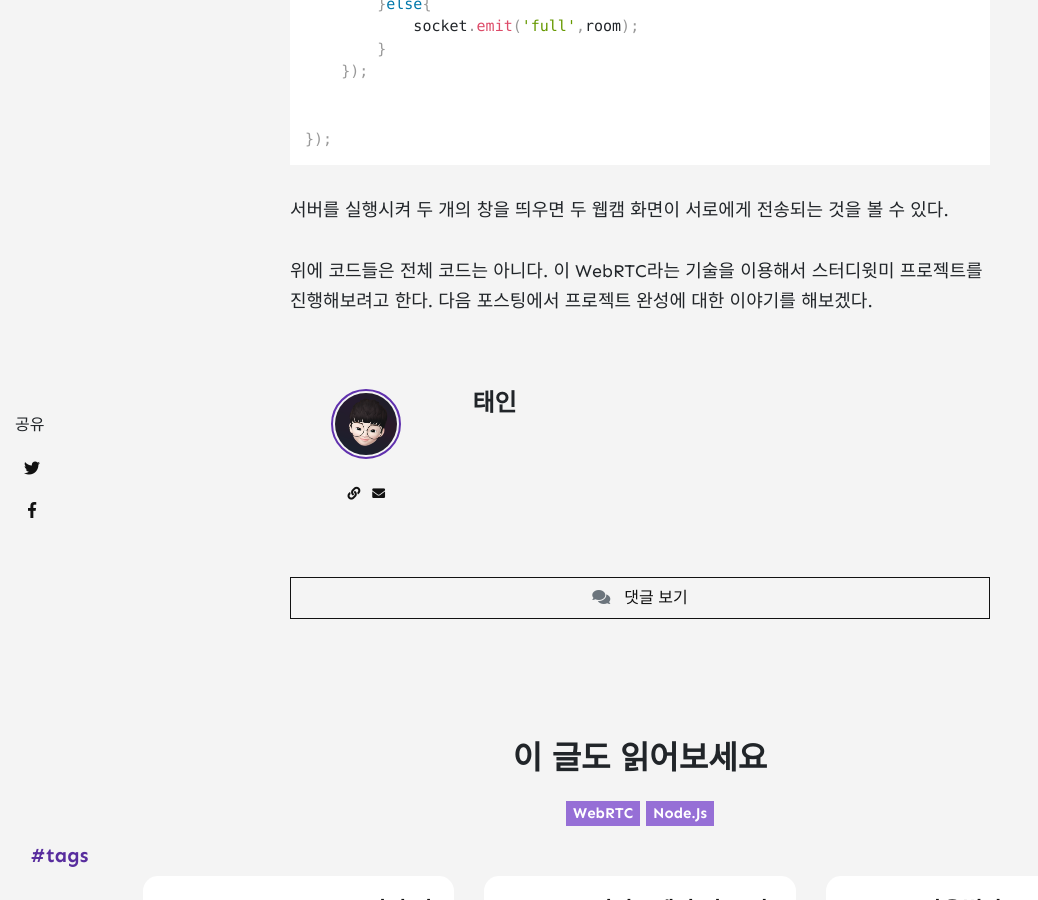
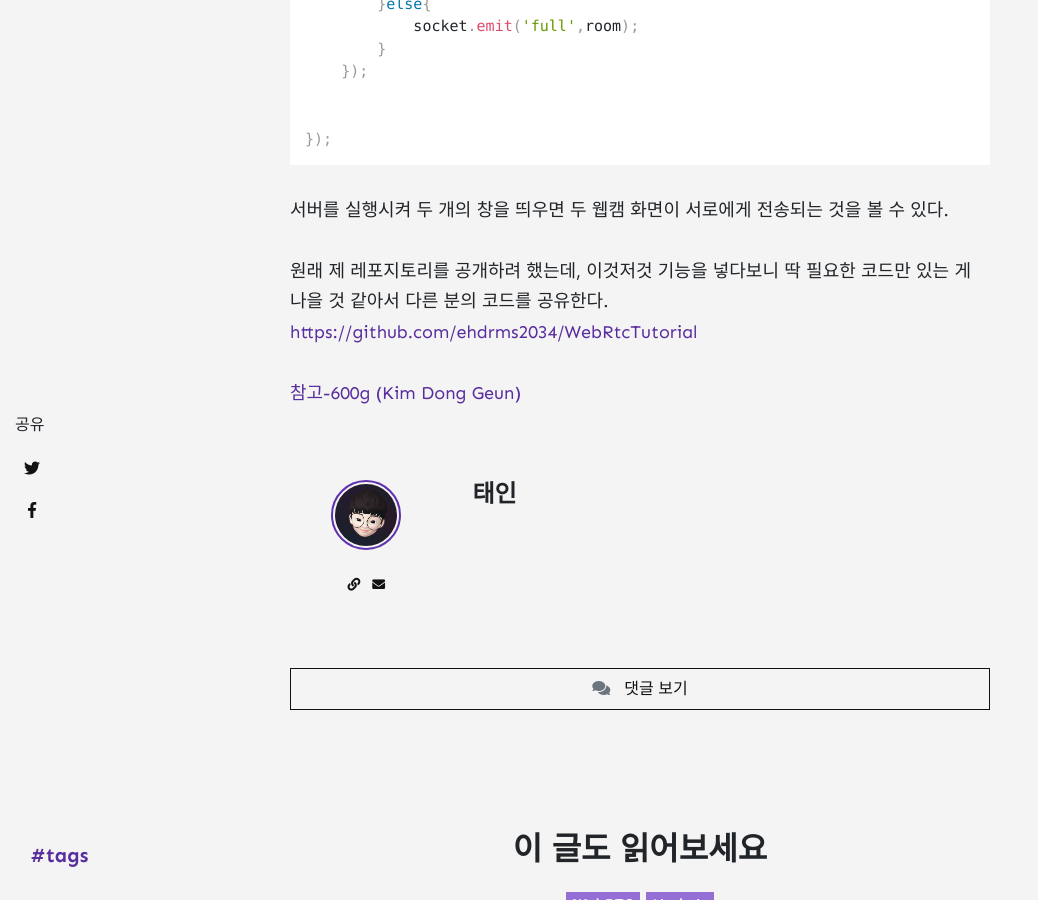
Before and after one commit to IceCream0910/blog, a Jekyll site: the page built from _posts/2021-07-18-webrtc.md, in a window 1280 px wide and 900 px high, scrolled down 7355 px. Shown: the whole window, without its empty margins (0-1038 px from the left). Built offline with Jekyll 4.4.1, drawn with Linux system fonts in a browser that asks for light colours; nearby versions of some CDN libraries; some web fonts are replaced; comment, search, counter and statistics services are not loaded.

Commit message:
webrtc 포스팅 수정

```diff
--- a/_posts/2021-07-18-webrtc.md
+++ b/_posts/2021-07-18-webrtc.md
@@ -266,4 +266,7 @@ io.sockets.on('connection',socket=>{
 
 서버를 실행시켜 두 개의 창을 띄우면 두 웹캠 화면이 서로에게 전송되는 것을 볼 수 있다.
 
-위에 코드들은 전체 코드는 아니다. 이 WebRTC라는 기술을 이용해서 스터디윗미 프로젝트를 진행해보려고 한다. 다음 포스팅에서 프로젝트 완성에 대한 이야기를 해보겠다.
+원래 제 레포지토리를 공개하려 했는데, 이것저것 기능을 넣다보니 딱 필요한 코드만 있는 게 나을 것 같아서 다른 분의 코드를 공유한다.
+[https://github.com/ehdrms2034/WebRtcTutorial](https://github.com/ehdrms2034/WebRtcTutorial)
+
+[참고-600g (Kim Dong Geun)](https://velog.io/@ehdrms2034/WebRTC-%EC%9B%B9%EB%B8%8C%EB%9D%BC%EC%9A%B0%EC%A0%80%EB%A1%9C-%ED%99%94%EC%83%81-%EC%B1%84%ED%8C%85%EC%9D%84-%EB%A7%8C%EB%93%A4-%EC%88%98-%EC%9E%88%EB%8B%A4%EA%B3%A0)
```
